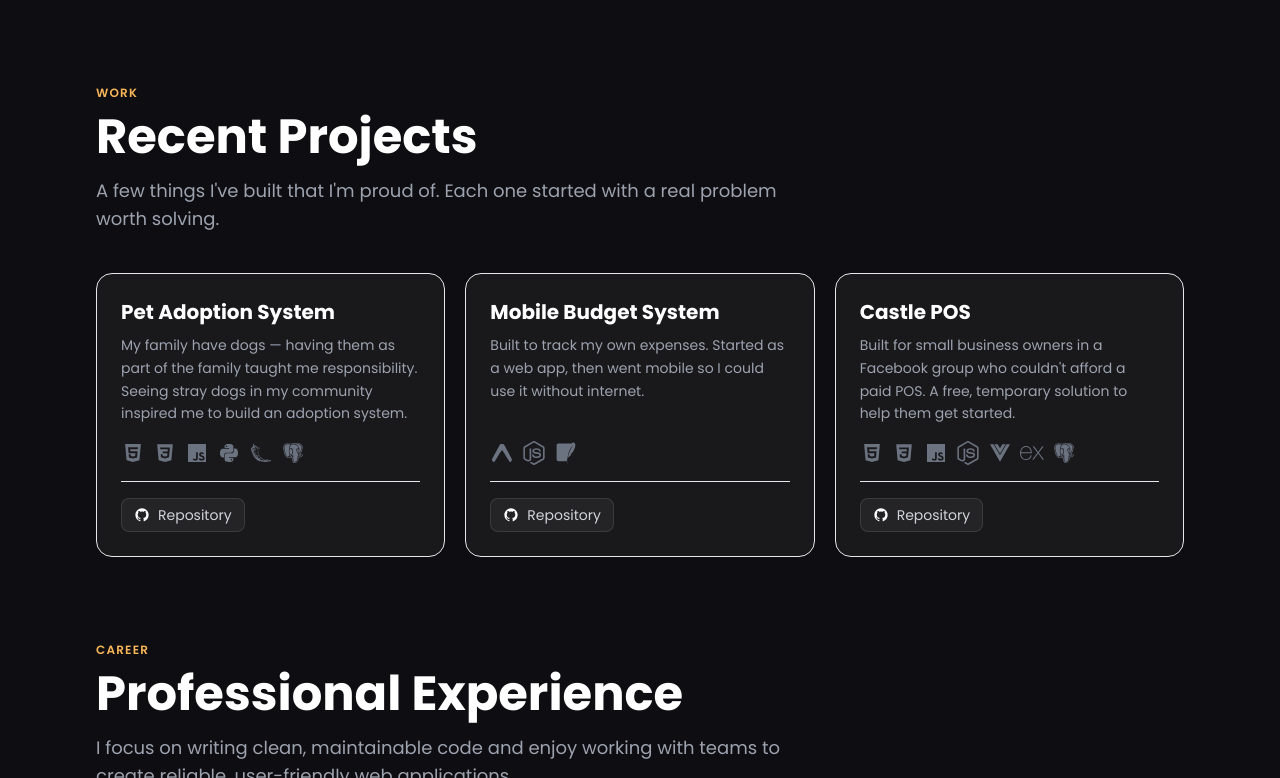
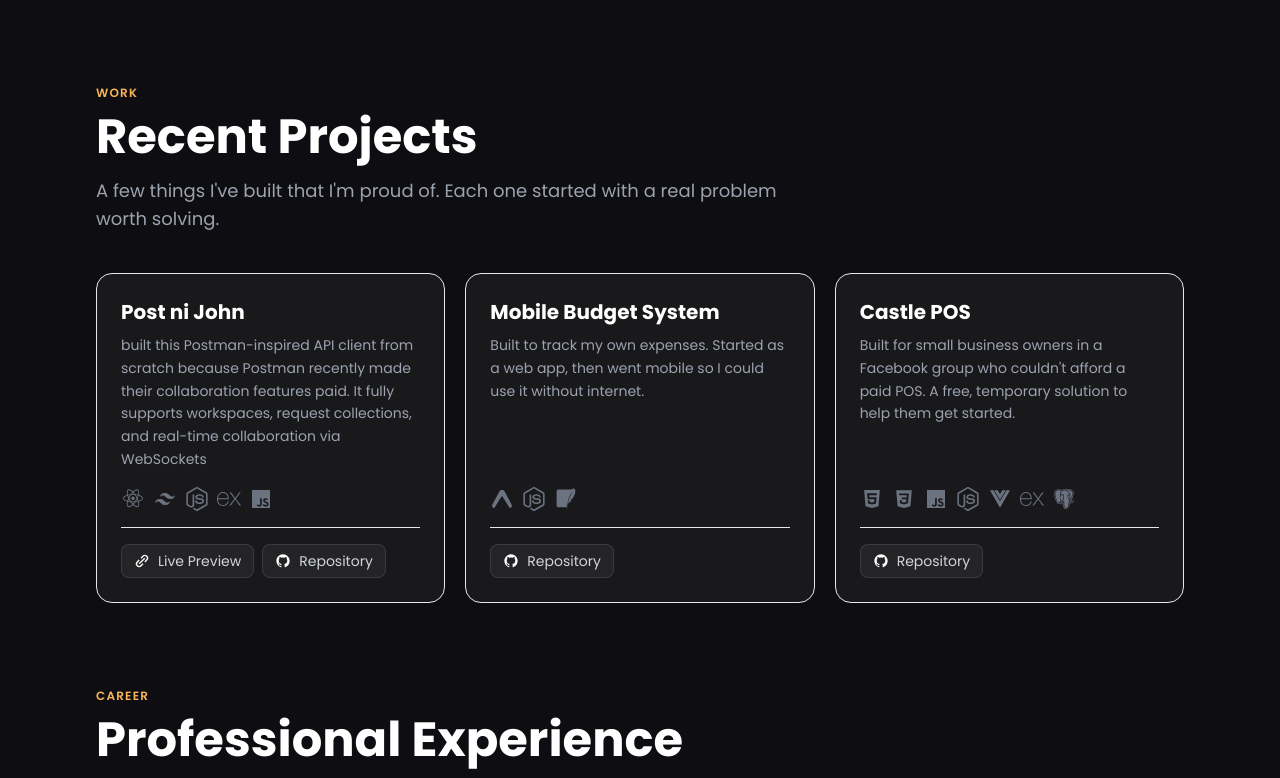
Before and after one commit to JohnZCastillo/portfolio, a React (Vite) app: page / in a window 1280 px wide. Shown: the part 1466-2244 px from the top of the page. Built offline with nearby package versions, Linux system fonts and the light colour scheme.

Commit message:
update recent projects

```diff
--- a/src/App.jsx
+++ b/src/App.jsx
@@ -66,12 +66,12 @@ const technologies = [
 
 const projects = [
   {
-    title: "Pet Adoption System",
-    description: "My family have dogs — having them as part of the family taught me responsibility. Seeing stray dogs in my community inspired me to build an adoption system.",
+    title: "Post ni John",
+    description: " built this Postman-inspired API client from scratch because Postman recently made their collaboration features paid. It fully supports workspaces, request collections, and real-time collaboration via WebSockets",
     hero: "",
-    link: null,
-    repository: "https://github.com/JohnZCastillo/animal-adoption.git",
-    technologies: [Icons.html, Icons.css, Icons.javascript, Icons.python, Icons.flask, Icons.postgres],
+    link: "https://post-ni-john.onrender.com/workspaces",
+    repository: "https://github.com/JohnZCastillo/postnijohn",
+    technologies: [Icons.react, Icons.tailwind, Icons.node, Icons.express, Icons.javascript],
   },
   {
     title: "Mobile Budget System",
```
